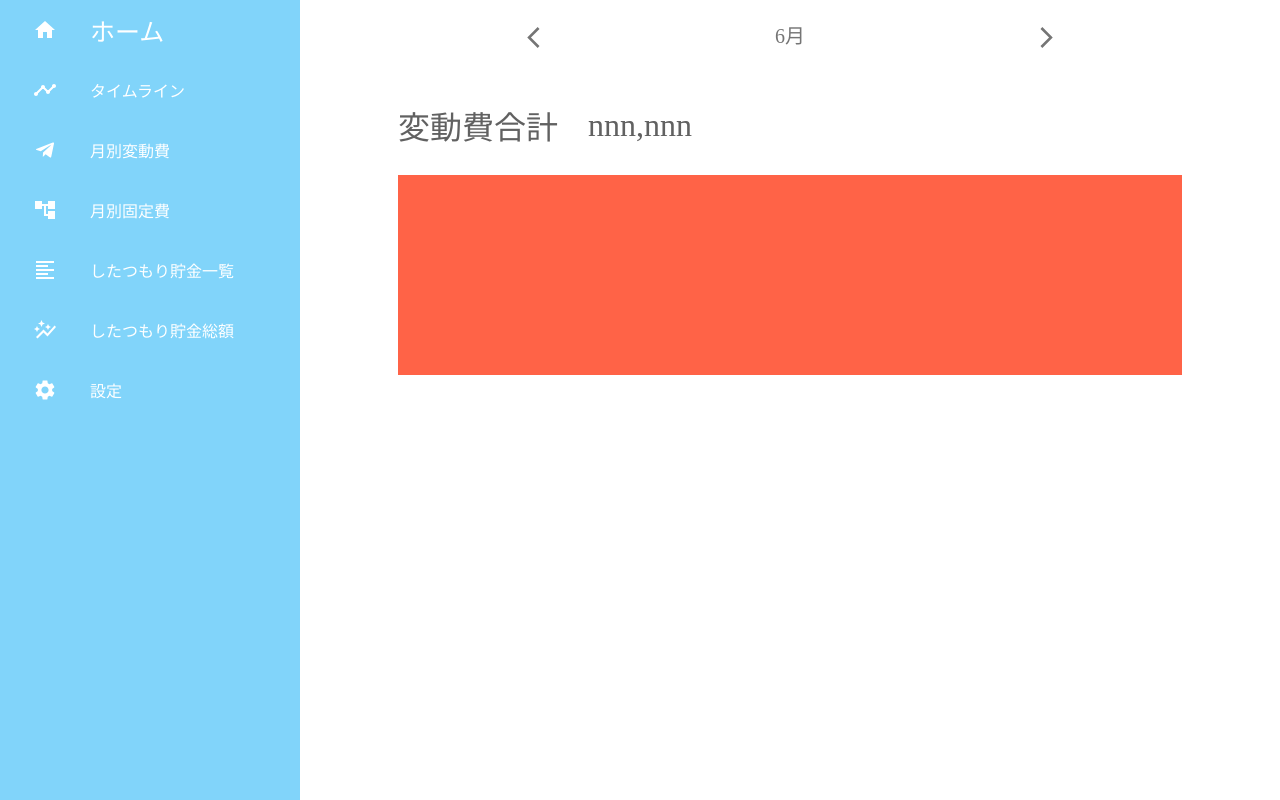
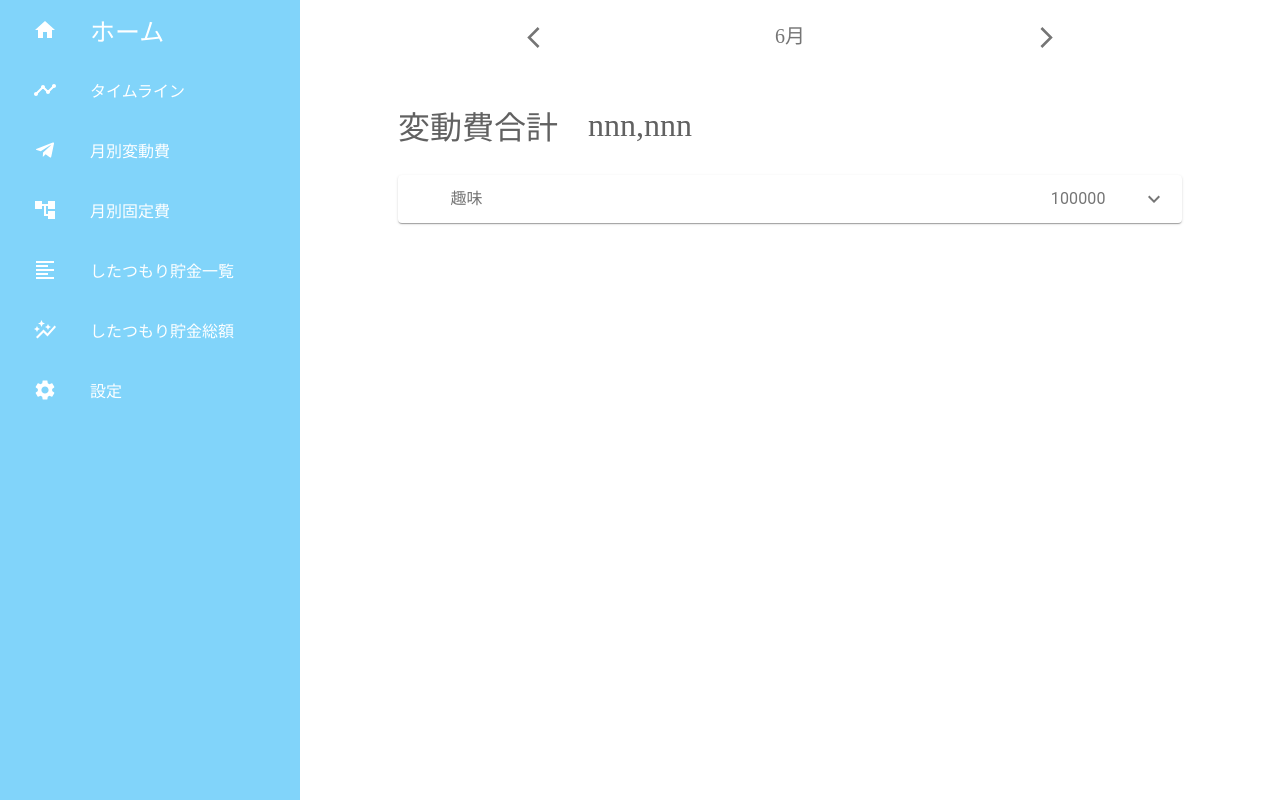
Before and after one commit to yusuke-rakus/MoneyHook, a React (Create React App) app in the folder moneylog-ui/: page /monthlyVariable in a window 1280 px wide. Built offline with nearby package versions, Linux system fonts and the light colour scheme.

Commit message:
月別変動費画面作成

```diff
--- /dev/null
+++ b/moneylog-ui/src/components/VariableCategoryGroup.jsx
@@ -0,0 +1,41 @@
+import React from "react";
+import Accordion from "@mui/material/Accordion";
+import AccordionSummary from "@mui/material/AccordionSummary";
+import AccordionDetails from "@mui/material/AccordionDetails";
+import Typography from "@mui/material/Typography";
+import ExpandMoreIcon from "@mui/icons-material/ExpandMore";
+import "./components_CSS/VariableCategoryGroup.css";
+import VariableSubCategoryGroup from "../components/VariableSubCategoryGroup";
+
+const VariableCategoryGroup = (props) => {
+  const { variableCategoryData } = props;
+
+  return (
+    <>
+      {variableCategoryData.map((data) => {
+        return (
+          <>
+            <Accordion>
+              <AccordionSummary
+                expandIcon={<ExpandMoreIcon />}
+                aria-controls="panel1a-content"
+                id="panel1a-header"
+              >
+                <Typography className="variableCategoryGroup">
+                  <div className="variableCategoryData">
+                    <span>{data.categoryName}</span>
+                    <span>{data.categoryAmount}</span>
+                  </div>
+                </Typography>
+              </AccordionSummary>
+              <VariableSubCategoryGroup
+                variableSubCategoryData={data.variableSubCategoryData}
+              />
+            </Accordion>
+          </>
+        );
+      })}
+    </>
+  );
+};
+export default VariableCategoryGroup;
--- /dev/null
+++ b/moneylog-ui/src/components/VariableSubCategoryGroup.jsx
@@ -0,0 +1,51 @@
+import React from "react";
+import Accordion from "@mui/material/Accordion";
+import AccordionSummary from "@mui/material/AccordionSummary";
+import AccordionDetails from "@mui/material/AccordionDetails";
+import Typography from "@mui/material/Typography";
+import ExpandMoreIcon from "@mui/icons-material/ExpandMore";
+import "./components_CSS/VariableSubCategoryGroup.css";
+
+const VariableSubCategoryGroup = (props) => {
+  const { variableSubCategoryData } = props;
+
+  return (
+    <>
+      {variableSubCategoryData.map((data) => {
+        return (
+          <>
+            <Accordion>
+              <AccordionSummary
+                expandIcon={<ExpandMoreIcon />}
+                aria-controls="panel1a-content"
+                id="panel1a-header"
+              >
+                <Typography className="variableSubCategoryGroup">
+                  <div className="variableSubCategoryData">
+                    <span>{data.subCategoryName}</span>
+                    <span>{data.subCategoryAmount}</span>
+                  </div>
+                </Typography>
+              </AccordionSummary>
+              {data.transactionList.map((transactionData) => {
+                return (
+                  <>
+                    <AccordionDetails>
+                      <Typography className="variableTransactionGroup">
+                        <div className="variableTransactionData">
+                          <span>{transactionData.transactionName}</span>
+                          <span>{transactionData.transactionAmount}</span>
+                        </div>
+                      </Typography>
+                    </AccordionDetails>
+                  </>
+                );
+              })}
+            </Accordion>
+          </>
+        );
+      })}
+    </>
+  );
+};
+export default VariableSubCategoryGroup;
--- /dev/null
+++ b/moneylog-ui/src/components/components_CSS/VariableCategoryGroup.css
@@ -0,0 +1,11 @@
+.variableCategoryGroup {
+  width: 100%;
+  display: flex;
+  justify-content: center;
+}
+
+.variableCategoryData {
+  width: 90%;
+  display: flex;
+  justify-content: space-between;
+}
--- /dev/null
+++ b/moneylog-ui/src/components/components_CSS/VariableSubCategoryGroup.css
@@ -0,0 +1,23 @@
+.variableSubCategoryGroup {
+  width: 100%;
+  display: flex;
+  justify-content: center;
+}
+
+.variableSubCategoryData {
+  width: 80%;
+  display: flex;
+  justify-content: space-between;
+}
+
+.variableTransactionGroup {
+  width: 100%;
+  display: flex;
+  justify-content: center;
+}
+
+.variableTransactionData {
+  width: 70%;
+  display: flex;
+  justify-content: space-between;
+}
--- a/moneylog-ui/src/page/MonthlyVariable.jsx
+++ b/moneylog-ui/src/page/MonthlyVariable.jsx
@@ -2,8 +2,34 @@ import React from "react";
 import ArrowBackIosNewIcon from "@mui/icons-material/ArrowBackIosNew";
 import ArrowForwardIosIcon from "@mui/icons-material/ArrowForwardIos";
 import "./page_CSS/MonthlyVariable.css";
+import VariableCategoryGroup from "../components/VariableCategoryGroup";
 
 const MonthlyVariable = () => {
+  const variableCategoryData = [
+    {
+      categoryName: "趣味",
+      categoryAmount: 100000,
+      variableSubCategoryData: [
+        {
+          subCategoryName: "スポーツ",
+          subCategoryAmount: 100000,
+          transactionList: [
+            { transactionName: "ゲートボール", transactionAmount: 100000 },
+            { transactionName: "少林寺拳法", transactionAmount: 100000 },
+          ],
+        },
+        {
+          subCategoryName: "スポーツ",
+          subCategoryAmount: 100000,
+          transactionList: [
+            { transactionName: "ゲートボール", transactionAmount: 100000 },
+            { transactionName: "少林寺拳法", transactionAmount: 100000 },
+          ],
+        },
+      ],
+    },
+  ];
+
   return (
     <div className="container">
       {/* 月 */}
@@ -20,7 +46,9 @@ const MonthlyVariable = () => {
       </div>
 
       {/* 変動費データ */}
-      <div className="variableDataArea"></div>
+      <div className="variableDataArea">
+        <VariableCategoryGroup variableCategoryData={variableCategoryData} />
+      </div>
     </div>
   );
 };
--- a/moneylog-ui/src/page/page_CSS/MonthlyVariable.css
+++ b/moneylog-ui/src/page/page_CSS/MonthlyVariable.css
@@ -44,6 +44,4 @@
 /* 変動費データ */
 .variableDataArea {
   width: 100%;
-  height: 200px;
-  background-color: tomato;
 }
```
